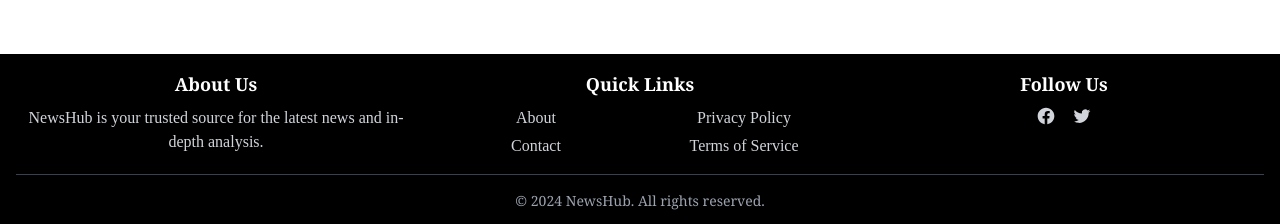
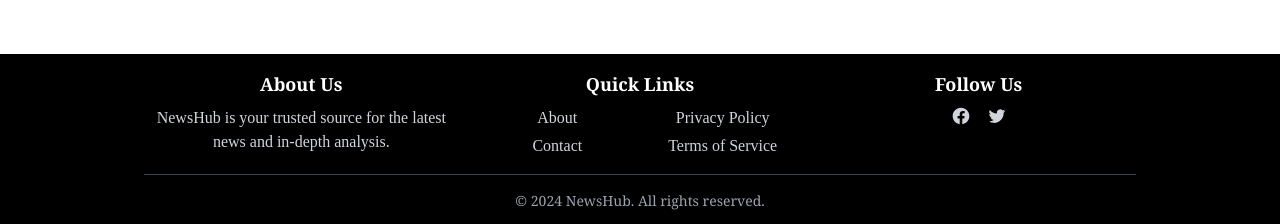
Before and after one commit to TheExodus90/SydneyTimes, a Next.js app: page / in a window 1280 px wide. Shown: the part 573-797 px from the top of the page. Built offline with nearby package versions, Linux system fonts and the light colour scheme; no server answers; the database is empty; a web font is replaced by a local one.

Commit message:
reduced footer width

```diff
--- a/src/components/Footer.tsx
+++ b/src/components/Footer.tsx
@@ -3,7 +3,7 @@
 const Footer = () => {
   return (
     <footer className="bg-black py-4 text-white">
-      <div className="container mx-auto px-4">
+      <div className="max-w-5xl mx-auto px-4">
         <div className="grid grid-cols-1 md:grid-cols-3 gap-6 text-center">
           <div>
             <h3 className="text-lg font-semibold mb-2">About Us</h3>
```
